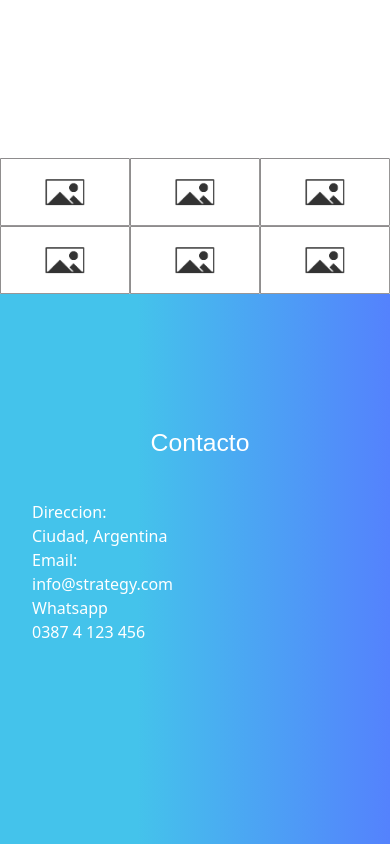
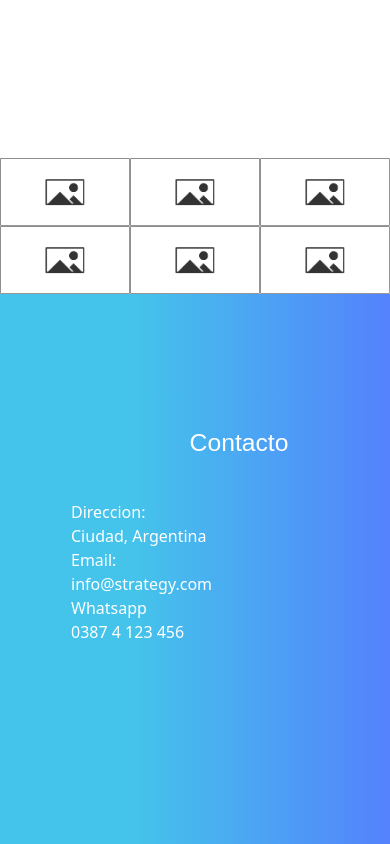
Before and after one commit to JuanCyber047/JuanCyber047.github.io, a plain HTML site: page index.html in a window 390 px wide. Shown: the part 1131-1975 px from the top of the page. Drawn offline with nearby package versions, Linux system fonts and the light colour scheme.

Commit message:
Fixed 05 Responsive

```diff
--- a/css/style.css
+++ b/css/style.css
@@ -142,12 +142,16 @@ img{
 
 }
 
+
+.fondofooter{
+    background: linear-gradient(90deg, rgba(68,195,235,1) 35%, rgba(84,130,253,1) 100%);
+}
 .footer{
-    width: min(100%, 120rem);
+    width: min(80%, 120rem);
     margin: 0 auto;
     padding-top: 100px;
     padding-bottom: 150px;
-    background: linear-gradient(90deg, rgba(68,195,235,1) 35%, rgba(84,130,253,1) 100%);
+
     color: white;
 }
 .serviciosfooter {
--- a/index.html
+++ b/index.html
@@ -140,6 +140,7 @@
   </main>
 
   <footer>
+    <div class="fondofooter">
       <div class="footer">
         <div class="serviciosfooter">
           <div class="footer_texto">
@@ -167,6 +168,7 @@
           </div>
         </div>
       </div>
+    </div>
   </footer>
 
   <script src="https://cdn.jsdelivr.net/npm/bootstrap@5.2.3/dist/js/bootstrap.bundle.min.js"
```
Lines whose indentation alone changed are shown as unchanged.
